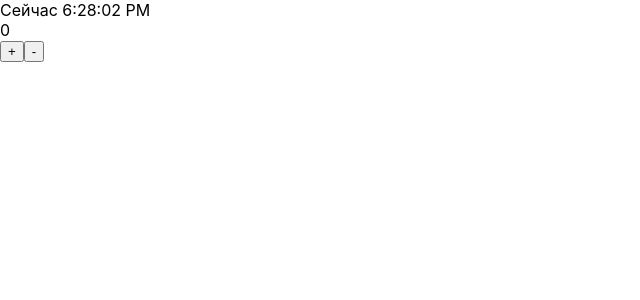
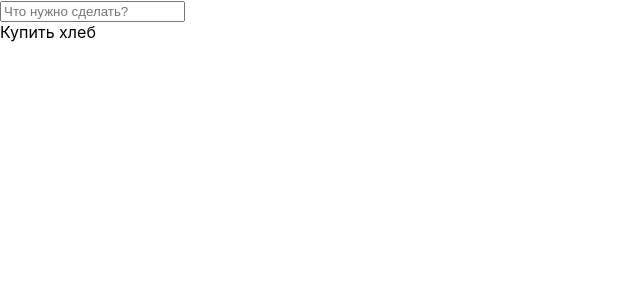
Before and after one commit to zhevakin/todo-app, a React (Create React App) app: page / in a window 1280 px wide. Shown: the top 300 px of the page, without its empty margins (0-640 px from the left). Built offline with nearby package versions, Linux system fonts and the light colour scheme.

Commit message:
add item

```diff
--- a/package.json
+++ b/package.json
@@ -6,6 +6,7 @@
     "@testing-library/jest-dom": "^5.16.4",
     "@testing-library/react": "^13.3.0",
     "@testing-library/user-event": "^13.5.0",
+    "prop-types": "^15.8.1",
     "react": "^18.1.0",
     "react-dom": "^18.1.0",
     "react-scripts": "5.0.1",
--- a/src/App.js
+++ b/src/App.js
@@ -1,47 +1,33 @@
-import { useState, useEffect, useCallback } from 'react'
+import { useState } from 'react'
 import './App.css'
+import AddItemForm from './components/AddItemForm'
+
+const defaultItems = [
+  {
+    id: 0,
+    title: 'Купить хлеб',
+    completed: false,
+  },
+]
 
 function App() {
-  const [count, setCount] = useState(0)
-  const [time, setTime] = useState(new Date())
+  const [items, setItems] = useState(defaultItems)
 
-  useEffect(() => {
-    // componentDidMount
-    const timer = setInterval(() => {
-      setTime(new Date())
-    }, 500)
-
-    // componentWillUnmount
-    return () => {
-      clearInterval(timer)
+  const handleSubmit = (title) => {
+    const newItem = {
+      id: items.length,
+      title,
+      completed: false,
     }
-  }, [])
-
-  // componentDidUpdate
-  useEffect(() => {
-    if (count === 10) {
-      console.log('Десять')
-    }
-  }, [count])
-
-  const increment = useCallback(() => {
-    setCount((val) => val + 1)
-  }, [])
-
-  const decrement = useCallback(() => {
-    setCount(count - 1)
-  }, [count])
+    setItems([...items, newItem])
+  }
 
   return (
     <div>
-      <div>Сейчас {time.toLocaleTimeString()}</div>
-      <div>{count}</div>
-      <button type="button" onClick={increment}>
-        +
-      </button>
-      <button type="button" onClick={decrement}>
-        -
-      </button>
+      <AddItemForm onSubmit={handleSubmit} />
+      {items.map((item) => (
+        <div>{item.title}</div>
+      ))}
     </div>
   )
 }
--- /dev/null
+++ b/src/components/AddItemForm.js
@@ -0,0 +1,30 @@
+import { useState } from 'react'
+import PropTypes from 'prop-types'
+
+function AddItemForm({ onSubmit }) {
+  const [title, setTitle] = useState('')
+
+  const handleSubmit = (event) => {
+    event.preventDefault()
+
+    onSubmit(title)
+    setTitle('')
+  }
+
+  return (
+    <form onSubmit={handleSubmit}>
+      <input
+        type="text"
+        placeholder="Что нужно сделать?"
+        value={title}
+        onChange={(event) => setTitle(event.target.value)}
+      />
+    </form>
+  )
+}
+
+AddItemForm.propTypes = {
+  onSubmit: PropTypes.func.isRequired,
+}
+
+export default AddItemForm
```
Also changed, not shown: 1 other file (tests, documents, lock files or other folders).
